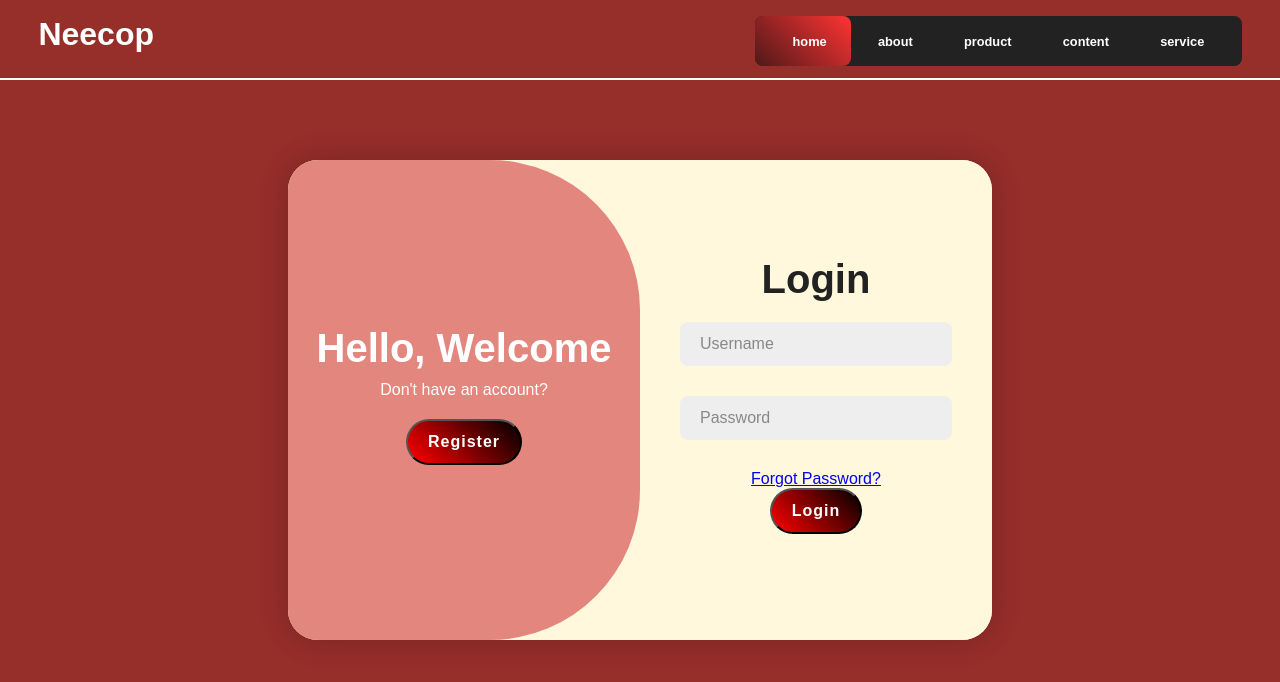
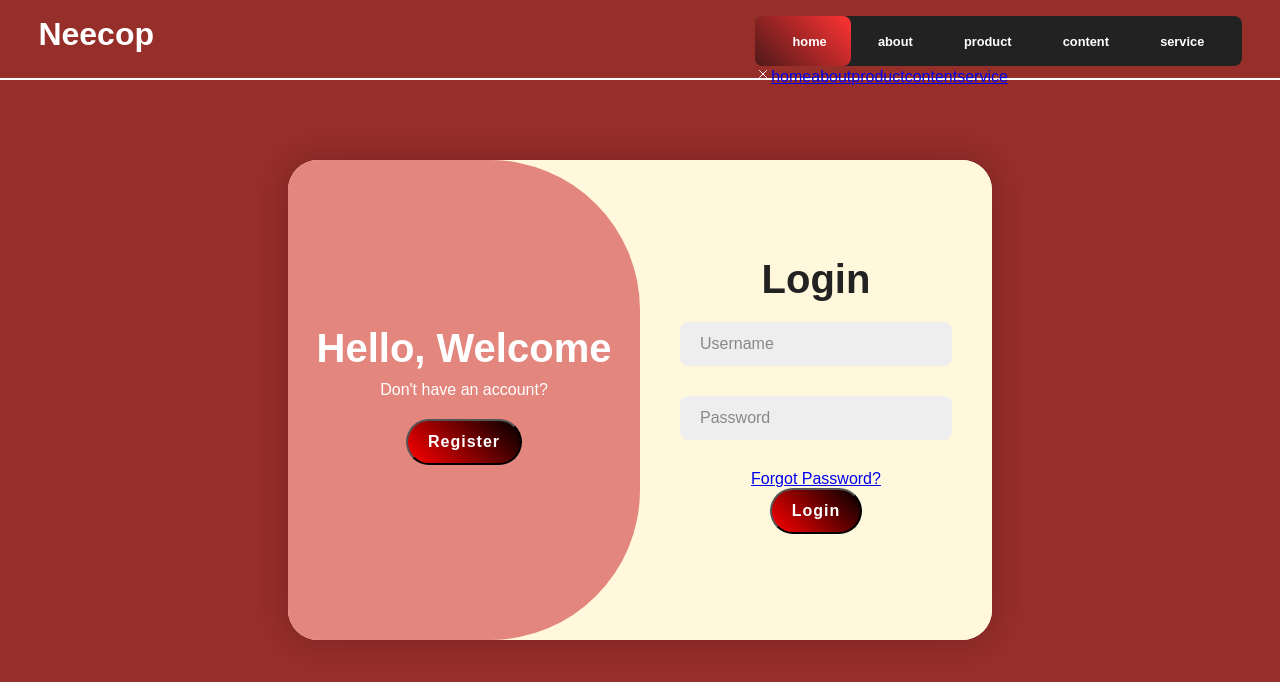
Before and after one commit to kumkumthakur2411/Neecop, a React (Vite) app: page / in a window 1280 px wide. Shown: the top 682 px of the page. Built offline with nearby package versions, Linux system fonts and the light colour scheme.

Commit message:
Update Header.jsx

```diff
--- a/src/components/Header.jsx
+++ b/src/components/Header.jsx
@@ -1,6 +1,7 @@
 import React, { useState } from "react";
 import styles from './Header.module.css';
 import { CiMenuKebab } from "react-icons/ci";
+import { IoCloseOutline } from "react-icons/io5";
 const Header = () => {
     const [isMenuOpen, setIsMenuOpen] = useState(false);
     const toggleMenu = () => {
@@ -19,6 +20,17 @@ const Header = () => {
                 <a href="#">service</a>
                 <span></span>
             </div>
+            <div
+             className={`${styles.slidebar} ${isMenuOpen ? styles.open : ""}`}>
+            <IoCloseOutline className={styles.closeIcon}
+                            onClick={toggleMenu} />
+                <a href="#">home</a>
+                <a href="#">about</a>
+                <a href="#">product</a>
+                <a href="#">content</a>
+                <a href="#">service</a>
+                <span></span>
+            </div>
             <CiMenuKebab className={styles.menu} onClick={toggleMenu}/>
 
         </div>
```
